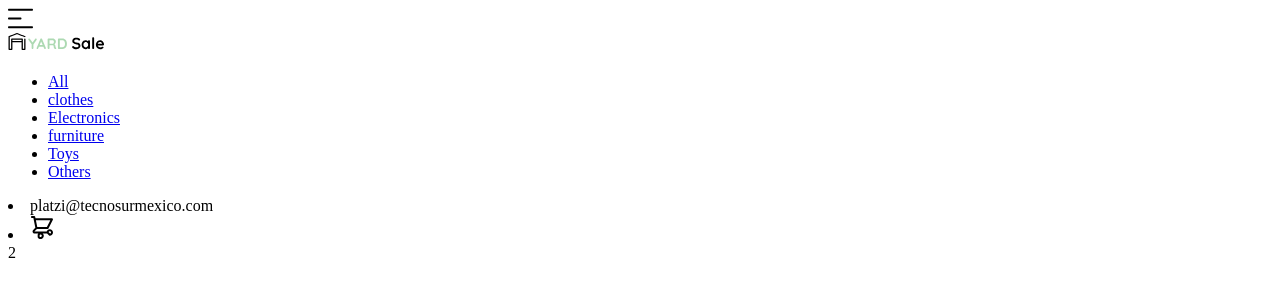
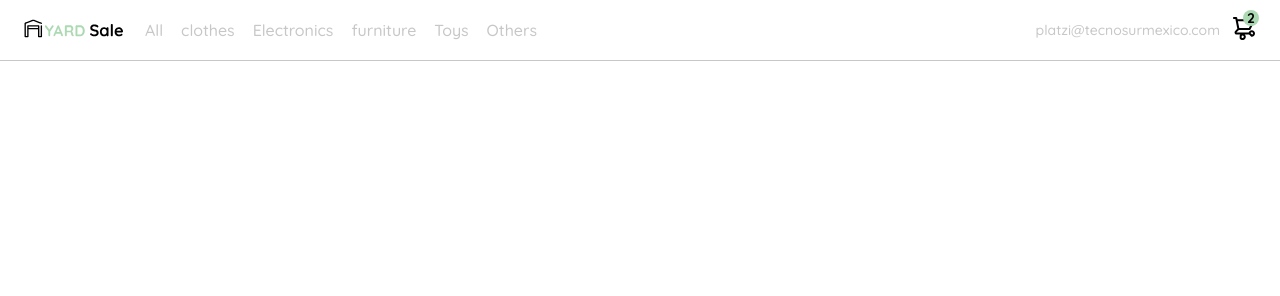
Before and after one commit to dampDev/cursosplatzi, a plain HTML site: page practico-frontend-developer/clase11.html in a window 1280 px wide. Drawn offline with Linux system fonts and the light colour scheme.

Commit message:
añadimos css al navbar, actualizacion clase 11

```diff
--- a/practico-frontend-developer/clase11.html
+++ b/practico-frontend-developer/clase11.html
@@ -5,7 +5,104 @@
     <meta http-equiv="X-UA-Compatible" content="IE=edge">
     <meta name="viewport" content="width=device-width, initial-scale=1.0">
     <title>Document</title>
+    <link rel="preconnect" href="https://fonts.googleapis.com">
+    <link rel="preconnect" href="https://fonts.gstatic.com" crossorigin>
+    <link href="https://fonts.googleapis.com/css2?family=Quicksand:wght@300;500;700&display=swap" rel="stylesheet">
 </head>
+<style>
+    :root {
+            --white: #FFFFFF;
+            --black: #000000;
+            --very--light-pink: #C7C7C7;
+            --text-input-field: #F7F7F7;
+            --hospital-green: #ACD9B2;
+            --sm: 14px;
+            --md: 16px;
+            --lg: 18px;
+        }
+        body {
+            margin: 0;
+            font-family: 'Quicksand', sans-serif;
+
+        }
+        nav {
+            display: flex;
+            justify-content: space-between;
+            padding: 0 24px;
+            border-bottom: 1px solid var(--very--light-pink);
+        }
+        .menu {
+            display: none;
+        }
+        .logo {
+            width: 100px;
+        }
+
+        .navbar-left ul,
+        .navbar-right ul {
+            list-style: none;
+            padding: 0;
+            margin: 0;
+            display: flex;
+            align-items: center;
+            height: 60px;
+        }
+        .navbar-left {
+            display: flex;
+
+        }
+        .navbar-left ul {
+            margin-left: 12px;
+        }
+        .navbar-left ul li a,
+        .navbar-right ul li a{
+            text-decoration: none;
+            color: var(--very--light-pink);
+            border: 1px solid var(--white);
+            padding: 8px;
+            border-radius: 8px;
+        }
+        .navbar-left ul li a:hover,
+        .navbar-right ul li a:hover {
+            border: 1px solid var(--hospital-green);
+            color: var(--hospital-green);
+        }
+        .navbar-email {
+            color: var(--very--light-pink);
+            font-size: var(--sm);
+            margin-right: 12px;
+        }
+        .navbar-shopping-cart {
+            position: relative;
+
+        }
+        .navbar-shopping-cart div {
+            width: 16px;
+            height: 16px;
+            background-color: var(--hospital-green);
+            border-radius: 50%;
+            font-size: var(--sm);
+            font-weight: bold;
+            position: absolute;
+            top: -6px;
+            right: -3px;
+            display: flex;
+            justify-content: center;
+            align-items: center;
+                 }
+                 @media (max-width: 640px) {
+                     .menu {
+                         display: block;
+                     }
+                     .navbar-left ul {
+                         display: none;
+                     }
+                     .navbar-email {
+                        display: none;
+                     }
+
+                 }
+</style>
 <body>
     <nav>
         <img src="./icons/icon_menu.svg" alt="menu" class="menu">
@@ -32,12 +129,15 @@
                 </li>
             </ul>
         </div>
-        <div class="nav bar-rigth">
-            <li>platzi@tecnosurmexico.com</li>
-            <li class="navbar-shopping-cart">
-                <img src="./icons/icon_shopping_cart.svg" alt="shopping cart">
-                <div>2</div>
-            </li>
+        <div class="navbar-right">
+            <ul>
+                <li class="navbar-email">platzi@tecnosurmexico.com</li>
+                <li class="navbar-shopping-cart">
+                    <img src="./icons/icon_shopping_cart.svg" alt="shopping cart">
+                    <div>2</div>
+                </li>
+            </ul>
+
         </div>
 
     </nav>
```
